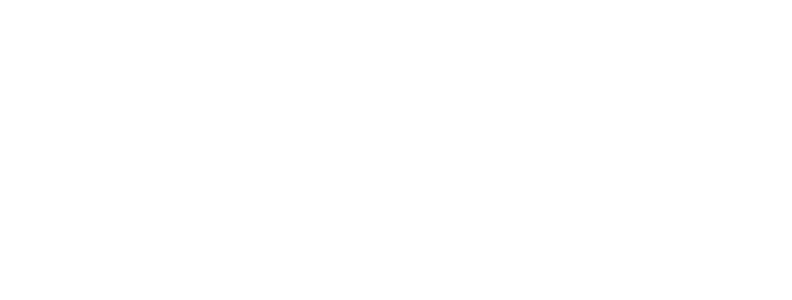
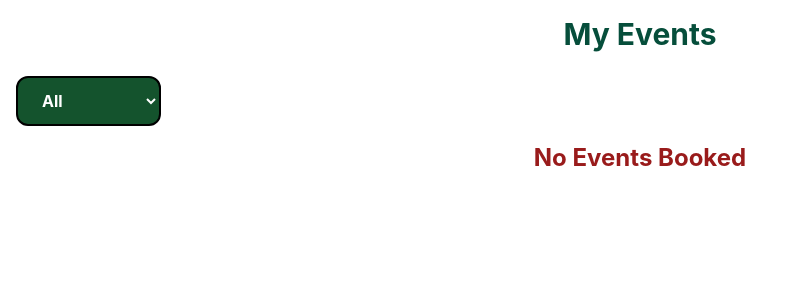
Before and after one commit to AhmedNasir7/Event_Management_System_23L-0530, a React (Create React App) app in the folder event_manager/: page /my-events in a window 1280 px wide. Before the commit this address had no page. Shown: the top 300 px of the page, without its empty margins (0-792 px from the left). Built offline with nearby package versions, Linux system fonts and the light colour scheme.

Commit message:
chore: my events added along with booking filter on upcoming and past registrations

```diff
--- a/event_manager/src/App.js
+++ b/event_manager/src/App.js
@@ -5,6 +5,7 @@
 import Events from './Events';
 import Navbar from './Navbar';
 import EventsDetails from './EventsDetails';
+import MyEvents from './MyEvents';
 function App() {
   return (
     <div className="App">
@@ -15,6 +16,7 @@
           <Route path="/register" element={<Register />} />
           <Route path='/events' element={<Events />} />
           <Route path='/events/:id' element={<EventsDetails />} />
+          <Route path='/my-events' element={<MyEvents />} />
         </Routes>
       </BrowserRouter>
     </div>
--- a/event_manager/src/Events.js
+++ b/event_manager/src/Events.js
@@ -1,6 +1,7 @@
 import { useEffect, useState } from "react";
 import { useSelector } from "react-redux";
 import { useNavigate } from "react-router-dom";
+import MyEvents from "./MyEvents";
 function Events() {
 
 
@@ -80,7 +81,10 @@
 
     return (
         <div className="max-w-7xl mx-auto p-4">
-            <h1 className="text-3xl font-bold text-emerald-900 mb-6">Events</h1>
+            <div className="flex flex-row gap-2 justify-between">
+                <h1 className="text-3xl font-bold text-emerald-900 mb-6">Events</h1>
+                <button onClick={() => navigate('/my-events')} className="border h-fit rounded-xl border-black border-2 hover:bg-emerald-700 hover:text-white py-3 px-4 bg-emerald-200">MyEvents</button>
+            </div>
             <div>
                 <div className="flex flex-row justify-between m-3">
                     <div>
@@ -106,7 +110,7 @@
                     </div>
                     <div className="flex flex-row gap-2">
                         <input type="text" placeholder="Search" className="border rounded-lg border-black p-2" onChange={(e) => setSearchKeyword(e.target.value)} />
-                        <button onClick={() => SearchEvents(SearchKeyword)} className="border rounded-lg border-black p-2">Search</button>
+                        <button onClick={() => SearchEvents(SearchKeyword)} className="border rounded-lg border-black p-2 hover:bg-emerald-700 hover:text-white">Search</button>
                     </div>
                 </div>
 
--- /dev/null
+++ b/event_manager/src/MyEvents.js
@@ -0,0 +1,62 @@
+import { useEffect, useState } from "react";
+import { useDispatch, useSelector } from "react-redux";
+import { remove_booking } from "./slices/bookingSlice";
+
+function MyEvents() {
+
+    const [Bookings, setBookings] = useState([]);
+    const BookingList = useSelector((state) => state.booking.booking);
+    const [Time, setTime] = useState("All");
+    const dispatch = useDispatch();
+    const cancelRegistration = (eventId) => {
+        dispatch(remove_booking(eventId));
+        alert("Cancelled Successfully");
+    }
+
+
+    useEffect(() => {
+        console.log(Time);
+        if (Time === "All") {
+            setBookings(BookingList);
+        } else if (Time === "upcoming") {
+            setBookings(BookingList.filter((booking) => new Date(booking.date) > new Date()));
+        } else if (Time === "past") {
+            setBookings(BookingList.filter((booking) => new Date(booking.date) < new Date()));
+        }
+        console.log(Bookings);
+    }, [BookingList, Time])
+
+
+    return (
+        <div className="max-w-7xl mx-auto p-4">
+            <h1 className="text-3xl font-bold text-emerald-900 mb-6">My Events</h1>
+            <div className="flex gap-5 w-full">
+                <select value={Time} onChange={(e) => setTime(e.target.value)} id="upcoming" className="w-fit py-3 px-5 bg-green-900 hover:bg-green-700 text-white font-bold px-4 rounded-xl border-black border-2">
+                    <option value="All">All</option>
+                    <option value="upcoming">Upcoming</option>
+                    <option value="past">Past</option></select>
+            </div>
+            {Bookings && Bookings.length > 0 ? (
+                Bookings.map((event) => (
+                    <div key={event.id} className="border border-emerald-950 border-2 rounded-lg overflow-hidden bg-green-300 m-3">
+                        <div className="p-4 flex flex-col justify-between items-center">
+                            <h2 className="text-xl font-bold mb-2">{event.name}</h2>
+                            <div>
+                                <h4 className="text-gray-800 font-bold">Date: {event.date}</h4>
+                                <h4 className="text-gray-800 font-bold">Time: {event.time}</h4>
+                                <h4 className="text-gray-800 font-bold">Category: {event.category}</h4>
+                                <h4 className="text-gray-800 font-bold">Sub-Category: {event.subCategory}</h4>
+                                <h4 className="text-gray-800 font-bold">Location: {event.location}</h4>
+                            </div>
+                        </div>
+                        <button className="w-full py-3 bg-green-900 hover:bg-green-700 text-white font-bold px-4 rounded-lg border-black border-2" onClick={() => cancelRegistration(event.id)}>Cancel Booking</button>
+                    </div>
+                ))
+            ) : (
+                <h1 className="text-center text-2xl font-bold text-red-800 m-4">No Events Booked</h1>
+            )}
+        </div>
+    )
+}
+
+export default MyEvents;
```
